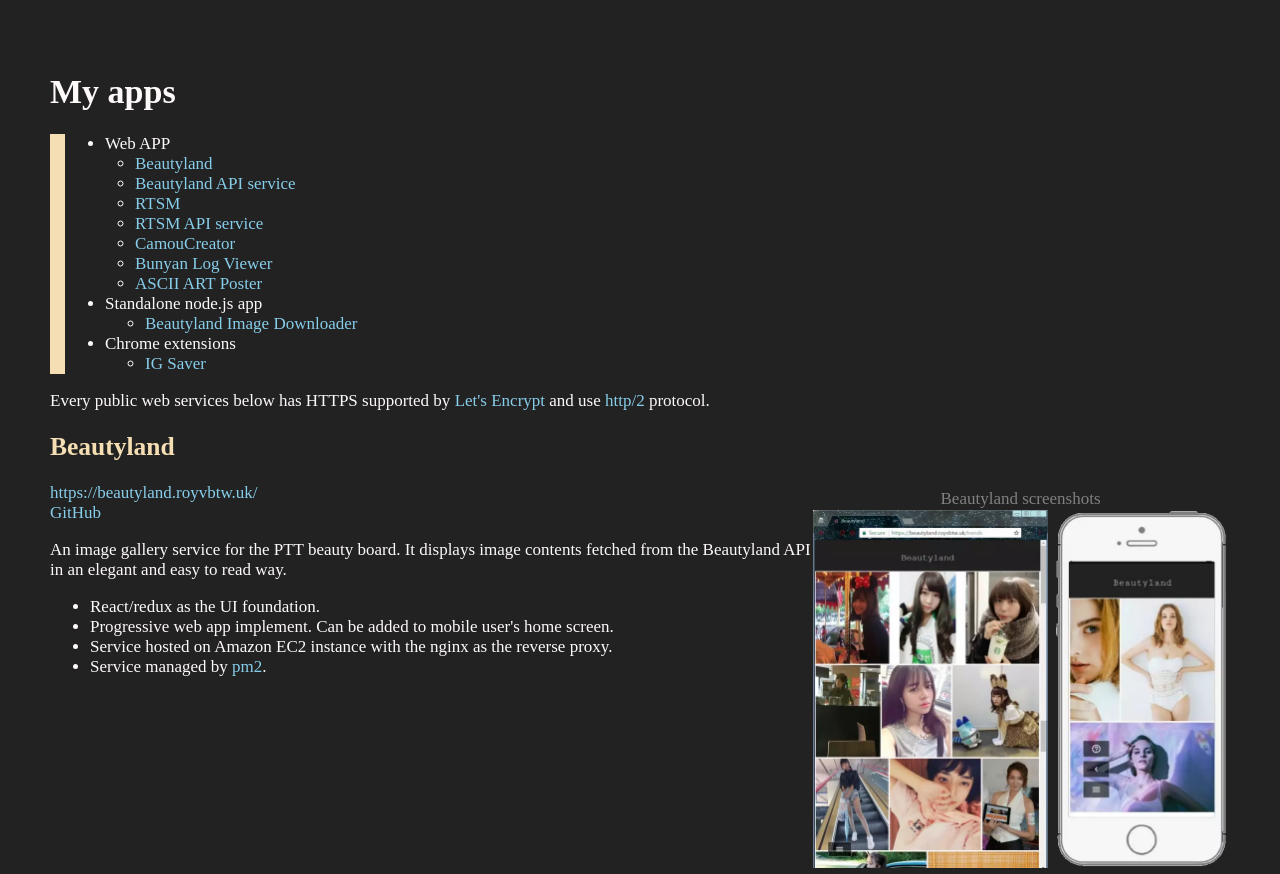
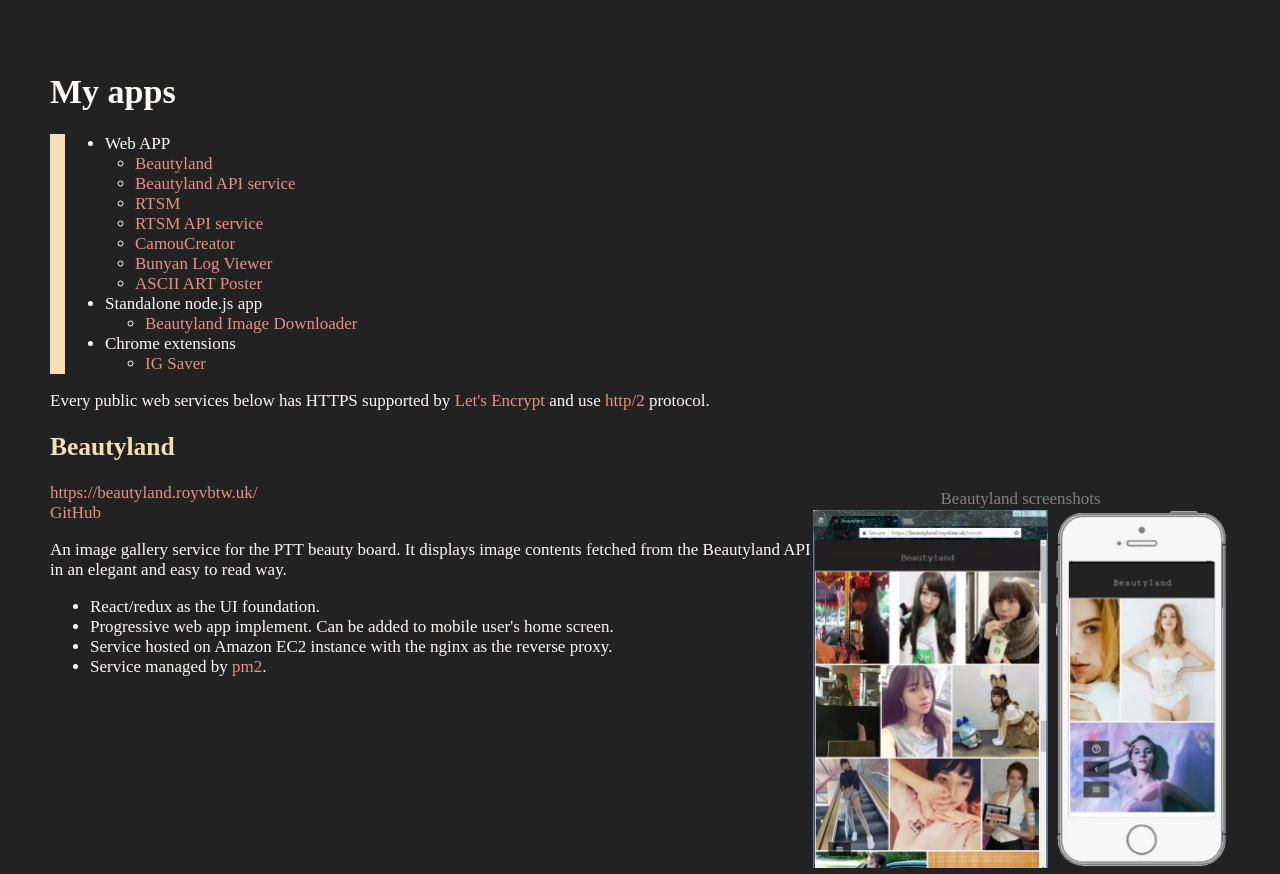
Before and after one commit to roycrxtw/myhome, a web app: file public/myapps.html in a window 1280 px wide. Shown: the top 874 px of the page. Run offline with its HTML, style and script files only (its server is not run), Linux system fonts and the light colour scheme; some libraries are stand-ins or nearby versions.

Commit message:
Edit css styles for myapp

```diff
--- a/public/css/myapps.css
+++ b/public/css/myapps.css
@@ -31,6 +31,11 @@
 a{
 	color: skyblue;
 	text-decoration: none;
+}
+@media (min-width: 720px){
+	a{
+		color: #EA9185;
+	}
 }
 a:hover{
 	text-decoration: underline;
```
